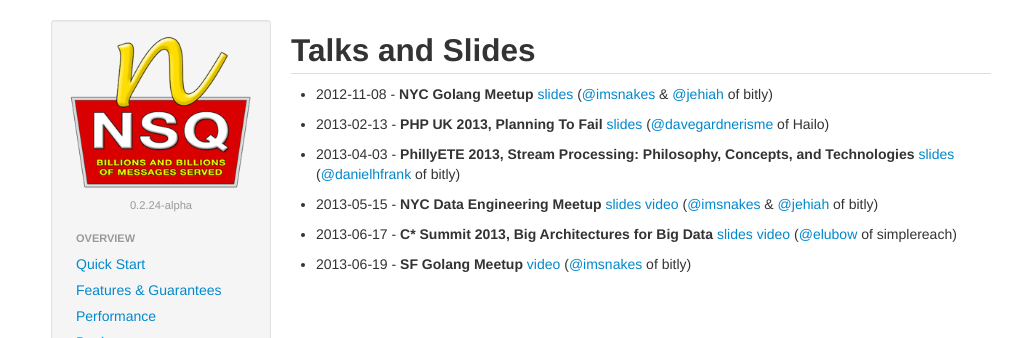
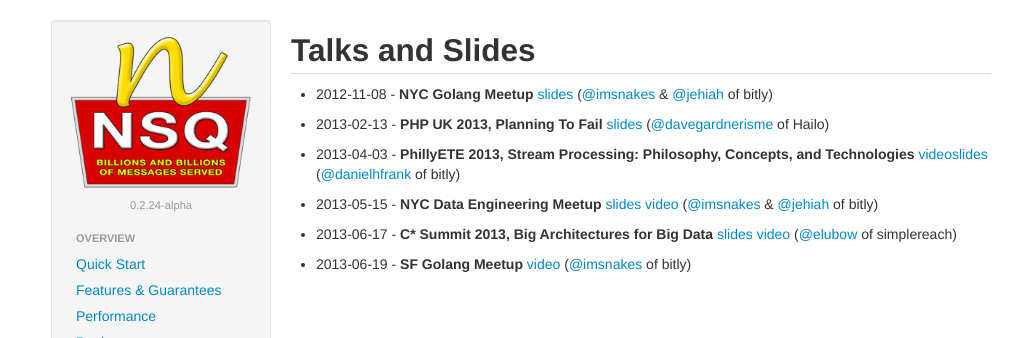
Before and after one commit to nsqio/nsq, a Jekyll site: the page built from _posts/2015-01-01-links.md, in a window 1280 px wide. Shown: the top 338 px of the page, without its empty margins (119-1138 px from the left). Built offline with Jekyll 4.4.1, drawn with Linux system fonts in a browser that asks for light colours.

Commit message:
add video link for df at philly ete

```diff
--- a/_posts/2015-01-01-links.md
+++ b/_posts/2015-01-01-links.md
@@ -9,7 +9,7 @@ permalink: /talks_and_slides.html
 
  * 2013-02-13 - **PHP UK 2013, Planning To Fail** [slides](https://speakerdeck.com/davegardnerisme/planning-to-fail) ([@davegardnerisme](https://twitter.com/davegardnerisme) of Hailo)
 
- * 2013-04-03 - **PhillyETE 2013, Stream Processing: Philosophy, Concepts, and Technologies** [slides](https://speakerdeck.com/danielhfrank/stream-processing-philosophy-concepts-and-technologies) ([@danielhfrank](https://twitter.com/danielhfrank) of bitly)
+ * 2013-04-03 - **PhillyETE 2013, Stream Processing: Philosophy, Concepts, and Technologies** [video](http://www.infoq.com/presentations/data-streaming-nsq)[slides](https://speakerdeck.com/danielhfrank/stream-processing-philosophy-concepts-and-technologies) ([@danielhfrank](https://twitter.com/danielhfrank) of bitly)
 
  * 2013-05-15 - **NYC Data Engineering Meetup** [slides](https://speakerdeck.com/snakes/nsq-nyc-data-engineering-meetup)
 [video](http://www.youtube.com/watch?v=IkU8JsxdCAM) ([@imsnakes](https://twitter.com/imsnakes) & [@jehiah](https://twitter.com/jehiah) of bitly)
```
